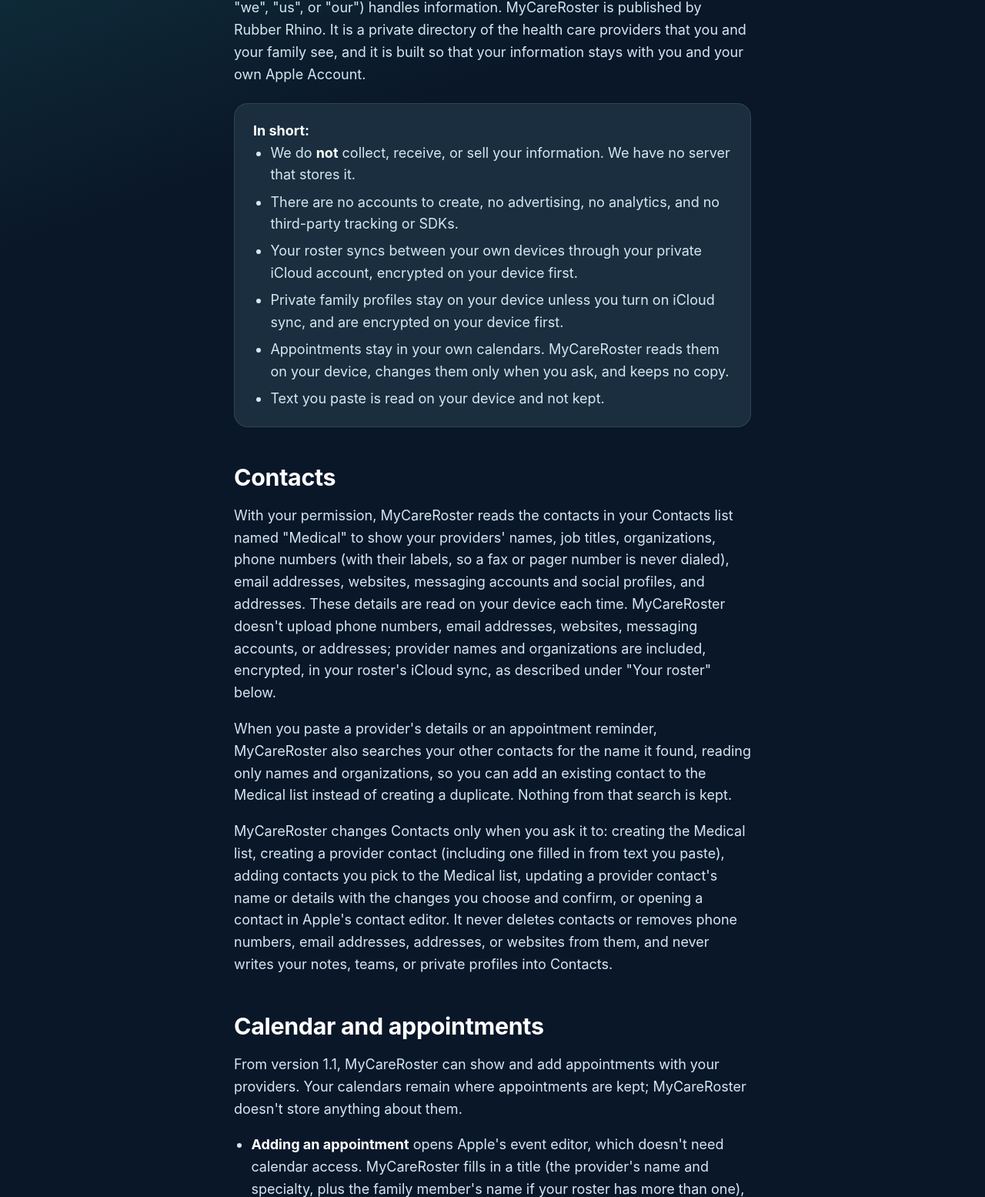
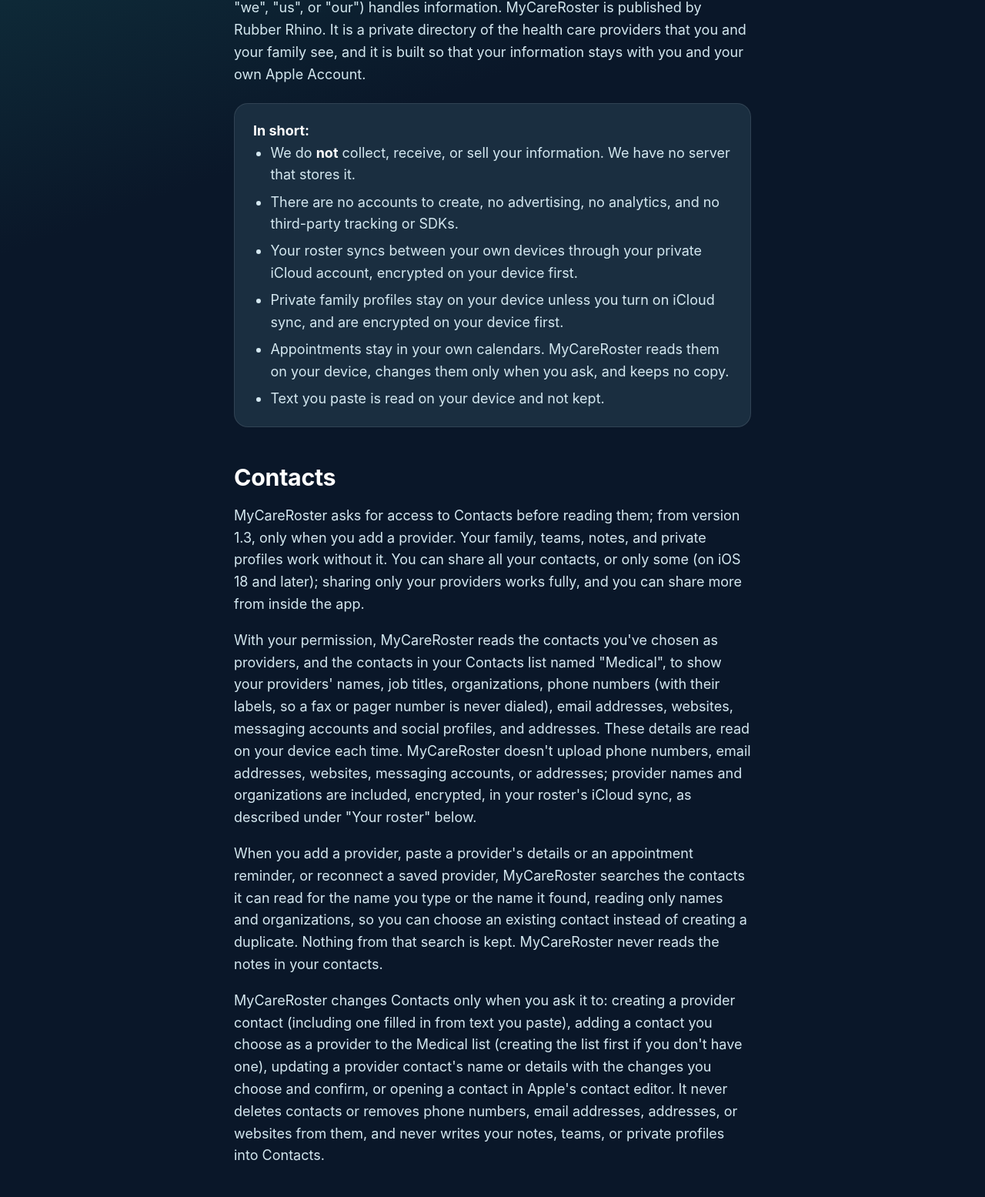
Before and after one commit to RR-Cadance/MyCareRoster.com, a plain HTML site: page privacy/index.html in a window 1280 px wide. Shown: the part 314-1869 px from the top of the page at 77% size. Drawn offline with Linux system fonts and the light colour scheme.

Commit message:
Update the privacy policy for MyCareRoster 1.3 (dated 20 November 2026): read the contacts chosen as providers as well as the Medical list, ask for Contacts only when adding a provider, describe limited access and sharing more from the app, widen the name search to adding and reconnecting providers, say contact notes are never read, add the Medical list only when a provider is added, and mention redeeming offer codes

```diff
--- a/privacy/index.html
+++ b/privacy/index.html
@@ -42,7 +42,7 @@
     <div class="container narrow">
       <div class="page-head">
         <h1>Privacy Policy</h1>
-        <p class="meta">Last updated: 9 November 2026</p>
+        <p class="meta">Last updated: 20 November 2026</p>
       </div>
 
       <div class="doc">
@@ -61,9 +61,10 @@
         </div>
 
         <h2>Contacts</h2>
-        <p>With your permission, MyCareRoster reads the contacts in your Contacts list named "Medical" to show your providers' names, job titles, organizations, phone numbers (with their labels, so a fax or pager number is never dialed), email addresses, websites, messaging accounts and social profiles, and addresses. These details are read on your device each time. MyCareRoster doesn't upload phone numbers, email addresses, websites, messaging accounts, or addresses; provider names and organizations are included, encrypted, in your roster's iCloud sync, as described under "Your roster" below.</p>
-        <p>When you paste a provider's details or an appointment reminder, MyCareRoster also searches your other contacts for the name it found, reading only names and organizations, so you can add an existing contact to the Medical list instead of creating a duplicate. Nothing from that search is kept.</p>
-        <p>MyCareRoster changes Contacts only when you ask it to: creating the Medical list, creating a provider contact (including one filled in from text you paste), adding contacts you pick to the Medical list, updating a provider contact's name or details with the changes you choose and confirm, or opening a contact in Apple's contact editor. It never deletes contacts or removes phone numbers, email addresses, addresses, or websites from them, and never writes your notes, teams, or private profiles into Contacts.</p>
+        <p>MyCareRoster asks for access to Contacts before reading them; from version 1.3, only when you add a provider. Your family, teams, notes, and private profiles work without it. You can share all your contacts, or only some (on iOS 18 and later); sharing only your providers works fully, and you can share more from inside the app.</p>
+        <p>With your permission, MyCareRoster reads the contacts you've chosen as providers, and the contacts in your Contacts list named "Medical", to show your providers' names, job titles, organizations, phone numbers (with their labels, so a fax or pager number is never dialed), email addresses, websites, messaging accounts and social profiles, and addresses. These details are read on your device each time. MyCareRoster doesn't upload phone numbers, email addresses, websites, messaging accounts, or addresses; provider names and organizations are included, encrypted, in your roster's iCloud sync, as described under "Your roster" below.</p>
+        <p>When you add a provider, paste a provider's details or an appointment reminder, or reconnect a saved provider, MyCareRoster searches the contacts it can read for the name you type or the name it found, reading only names and organizations, so you can choose an existing contact instead of creating a duplicate. Nothing from that search is kept. MyCareRoster never reads the notes in your contacts.</p>
+        <p>MyCareRoster changes Contacts only when you ask it to: creating a provider contact (including one filled in from text you paste), adding a contact you choose as a provider to the Medical list (creating the list first if you don't have one), updating a provider contact's name or details with the changes you choose and confirm, or opening a contact in Apple's contact editor. It never deletes contacts or removes phone numbers, email addresses, addresses, or websites from them, and never writes your notes, teams, or private profiles into Contacts.</p>
 
         <h2>Calendar and appointments</h2>
         <p>From version 1.1, MyCareRoster can show and add appointments with your providers. Your calendars remain where appointments are kept; MyCareRoster doesn't store anything about them.</p>
@@ -90,7 +91,7 @@
         <p>MyCareRoster uses Apple's CloudKit private database, which belongs to your Apple Account. We cannot access your private iCloud data, and the encryption described above means its contents are not readable by Apple either. How Apple handles iCloud is described in <a href="https://www.apple.com/legal/privacy/" rel="noopener">Apple's Privacy Policy</a>.</p>
 
         <h2>Purchases</h2>
-        <p>MyCareRoster has a free version with limits on the number of family members, care teams, and providers. The optional MyCareRoster Unlimited is a one-time in-app purchase, processed by Apple, that removes those limits. We do not receive your Apple ID, payment card, or billing information. The app checks your purchase with Apple on your device.</p>
+        <p>MyCareRoster has a free version with limits on the number of family members, care teams, and providers. The optional MyCareRoster Unlimited is a one-time in-app purchase, processed by Apple, that removes those limits. We do not receive your Apple ID, payment card, or billing information. The app checks your purchase with Apple on your device. If you have an offer code for MyCareRoster Unlimited, you can redeem it in the app (Settings or the MyCareRoster Unlimited screen), using Apple's own redemption screen.</p>
 
         <h2>Sharing</h2>
         <p>MyCareRoster shares information only when you choose to, for example by calling, texting, or emailing a provider, which opens Apple's Phone, Messages, or Mail app, or by saving an appointment in your calendar as described above. If a provider's contact card has a WhatsApp, Signal, Telegram, or Messenger account, tapping it opens a chat through that service's own web link (such as wa.me), which passes the provider's number or username to that service; it handles the request under its own privacy policy. Opening a provider's website works the same way. Nothing is sent unless you tap. A web link or phone number in a pasted reminder opens only after MyCareRoster shows it to you and you confirm. We do not share your information with anyone.</p>
```
